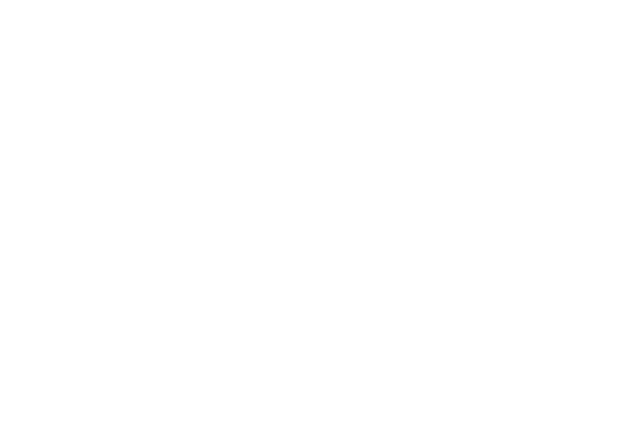
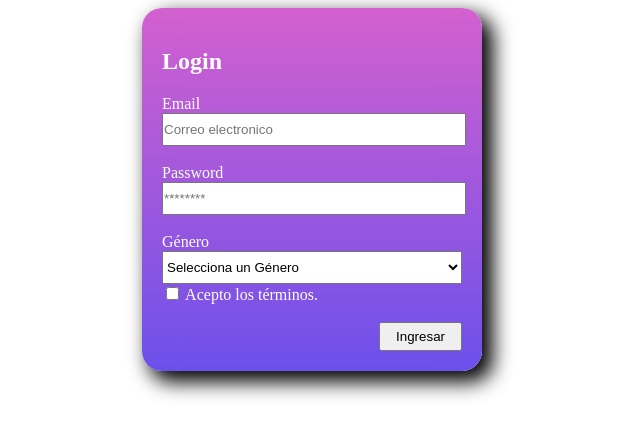
Before and after one commit to TitanStudios/aspirantes-mir-html-y-css, a plain HTML site: page ejercicio2-html-y-css/index.html in a window 1280 px wide. Shown: the whole page, without its empty margins (328-968 px from the left). Drawn offline with Linux system fonts and the light colour scheme.

Commit message:
Implementa el formulario del ejercicio de html

```diff
--- a/ejercicio2-html-y-css/index.html
+++ b/ejercicio2-html-y-css/index.html
@@ -8,6 +8,36 @@
     <title>Login</title>
 </head>
 <body>
-
+    <div class="formulario">
+        <form action="Login">
+            <h2>Login</h2>
+         <label>
+             Email<br/>
+            <input type="email" class="entradas" name="email" placeholder="Correo electronico">
+        </label>
+        <Label>
+            <br/>Password<br/>
+            <input type="password" class="entradas" name="password"
+            id="password" placeholder="********" size="8">
+        </Label>
+        <label>
+            <br/>Género<br/>
+            <select name="genero" class="entradas">
+                <option value="texto inicial">Selecciona un Género</option>
+                <option value="Masculino">Masculino</option>
+                <option value="Femenino">Femenino</option>
+                <option value="no binario">No binario</option>
+                <option value="Otro">Otro</option>
+            </select>
+        </label>
+        <label>
+            <br/>
+            <input type="checkbox" name="Seleccion" value="Aceptar terminos">
+            Acepto los términos. <br/>
+        </label>
+        <br/>
+        <div id="boton"><input class="boton" type="button" value="Ingresar"></div>
+        </form>
+    </div>
 </body>
 </html>
--- a/ejercicio2-html-y-css/styles.css
+++ b/ejercicio2-html-y-css/styles.css
@@ -0,0 +1,32 @@
+div.formulario {
+    width: 300px;
+    padding: 20px;
+    border-radius: 20px;
+    margin: 0 auto;
+    background: linear-gradient(#d360cf,#6c50eb);
+    box-shadow: 9px 9px 20px 2px;
+}
+h2 {
+    color: white;
+}
+
+input.entradas , select.entradas {
+    width: 100%;
+    padding: 7px 0px;
+
+}
+label {
+    color: white;
+}
+
+input.boton{
+    padding-top: 5px;
+    padding-bottom: 5px;
+    padding-left: 15px;
+    padding-right: 15px;
+}
+
+ #boton {
+   display: flex;
+   justify-content: end;
+ }
```
